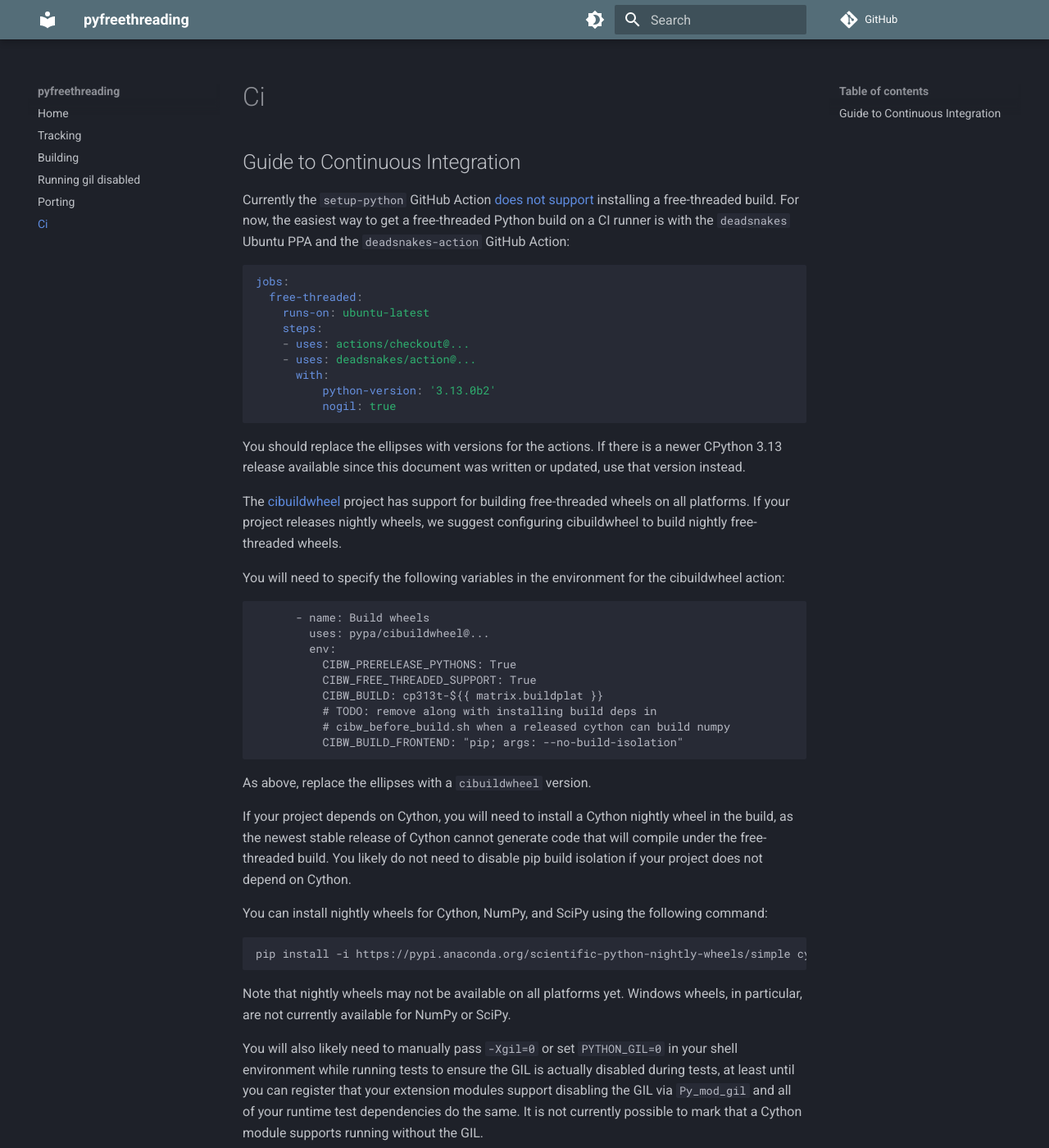
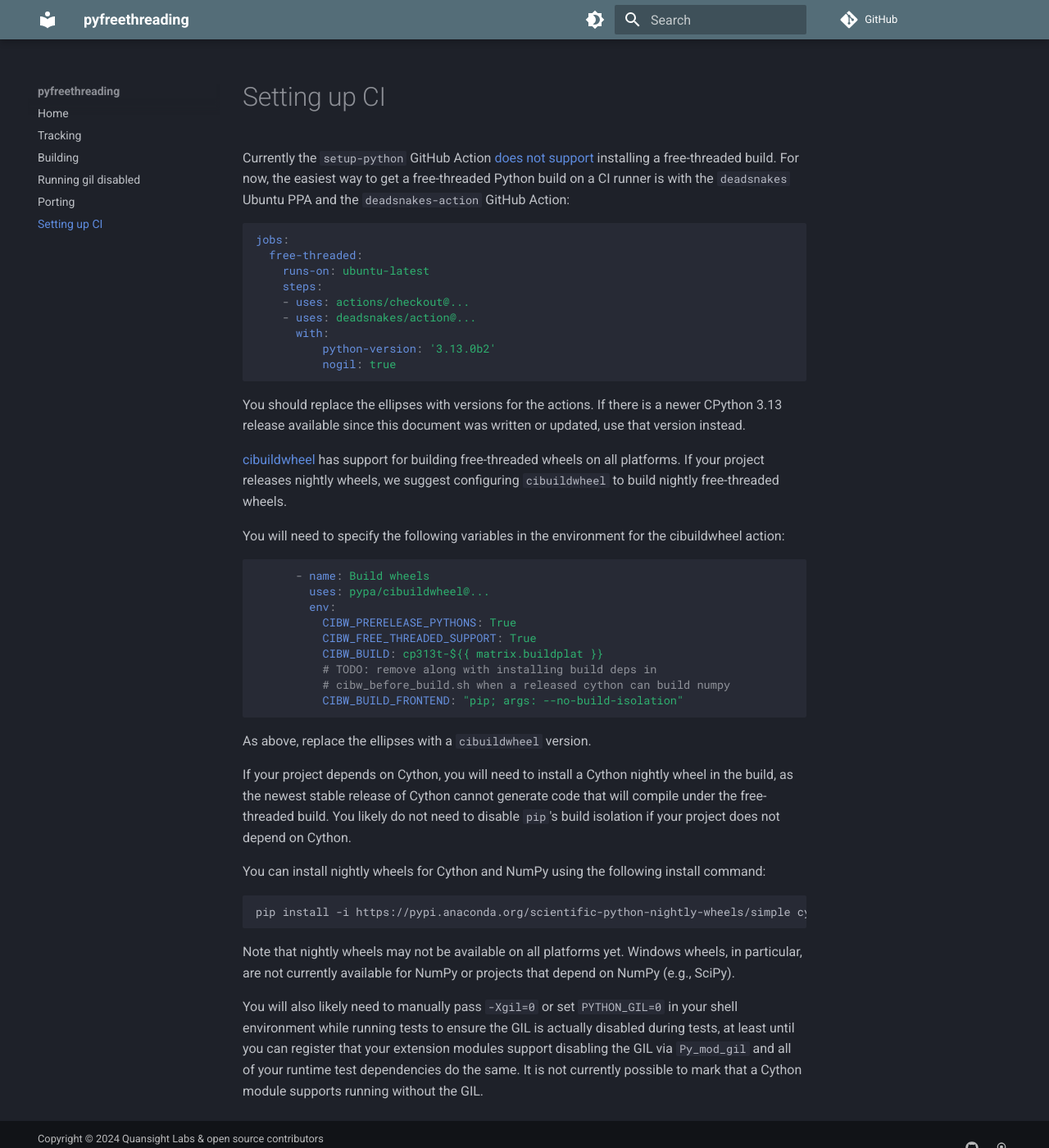
Before and after one commit to Quansight-Labs/free-threaded-compatibility, an MkDocs documentation site: the page built from docs/ci.md, in a window 1280 px wide and 1400 px high. Shown: the whole window at 82% size. Built offline with MkDocs 1.6.1 and Material for MkDocs 9.7.7, drawn with Linux system fonts in a browser that asks for light colours; comment, search, counter and statistics services are not loaded.

Commit message:
Tweaks to CI page

````diff
--- a/docs/ci.md
+++ b/docs/ci.md
@@ -1,4 +1,4 @@
-## Guide to Continuous Integration
+# Setting up CI
 
 Currently the `setup-python` GitHub Action [does not
 support](https://github.com/actions/setup-python/issues/771) installing a
@@ -22,15 +22,15 @@
 newer CPython 3.13 release available since this document was written or
 updated, use that version instead.
 
-The [cibuildwheel](https://cibuildwheel.pypa.io/en/stable/) project has support
+[cibuildwheel](https://cibuildwheel.pypa.io/en/stable/) has support
 for building free-threaded wheels on all platforms. If your project releases
-nightly wheels, we suggest configuring cibuildwheel to build nightly
+nightly wheels, we suggest configuring `cibuildwheel` to build nightly
 free-threaded wheels.
 
 You will need to specify the following variables in the environment for the
 cibuildwheel action:
 
-```
+```yaml
       - name: Build wheels
         uses: pypa/cibuildwheel@...
         env:
@@ -47,17 +47,18 @@
 If your project depends on Cython, you will need to install a Cython nightly
 wheel in the build, as the newest stable release of Cython cannot generate code
 that will compile under the free-threaded build. You likely do not need to
-disable pip build isolation if your project does not depend on Cython.
+disable `pip`'s build isolation if your project does not depend on Cython.
 
-You can install nightly wheels for Cython, NumPy, and SciPy using the following
-command:
+You can install nightly wheels for Cython and NumPy using the following
+install command:
 
 ```
-pip install -i https://pypi.anaconda.org/scientific-python-nightly-wheels/simple cython
+pip install -i https://pypi.anaconda.org/scientific-python-nightly-wheels/simple cython numpy
 ```
 
 Note that nightly wheels may not be available on all platforms yet. Windows
-wheels, in particular, are not currently available for NumPy or SciPy.
+wheels, in particular, are not currently available for NumPy or projects that
+depend on NumPy (e.g., SciPy).
 
 You will also likely need to manually pass `-Xgil=0` or set `PYTHON_GIL=0` in
 your shell environment while running tests to ensure the GIL is actually
````
